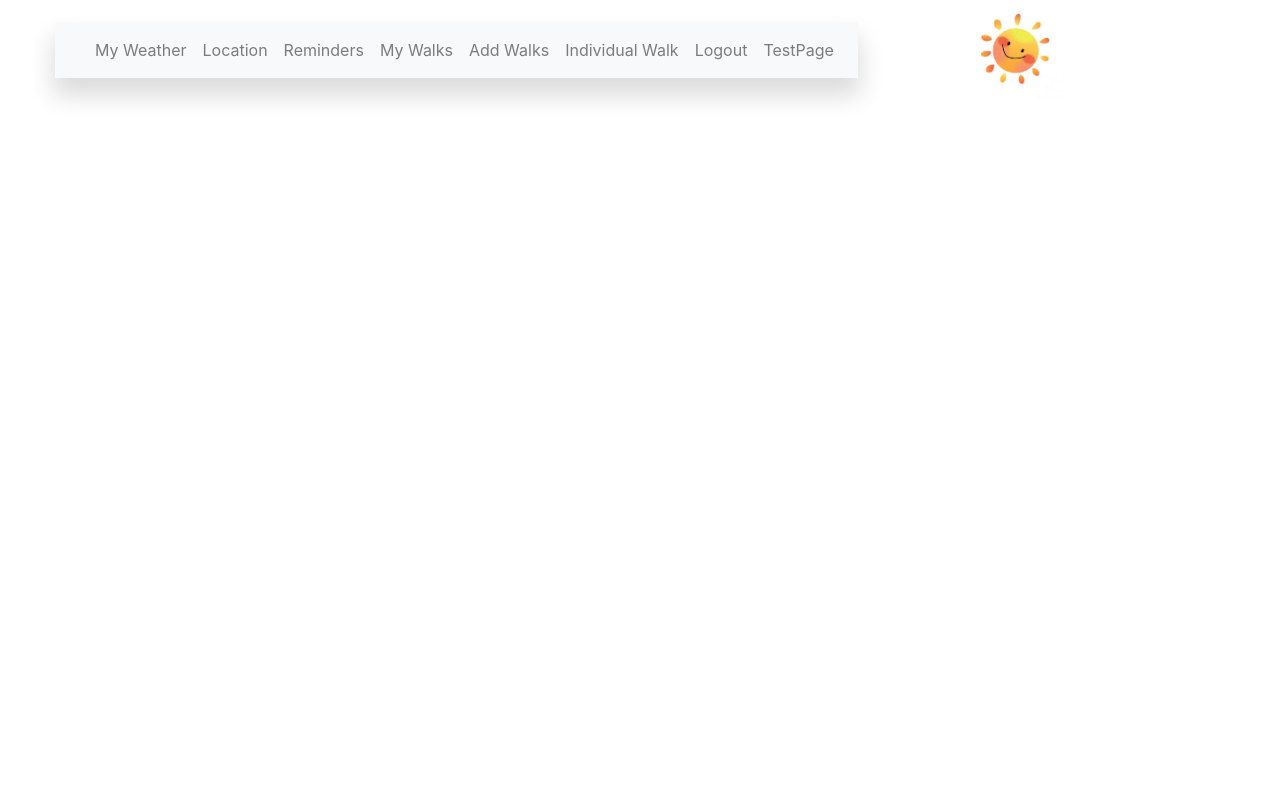
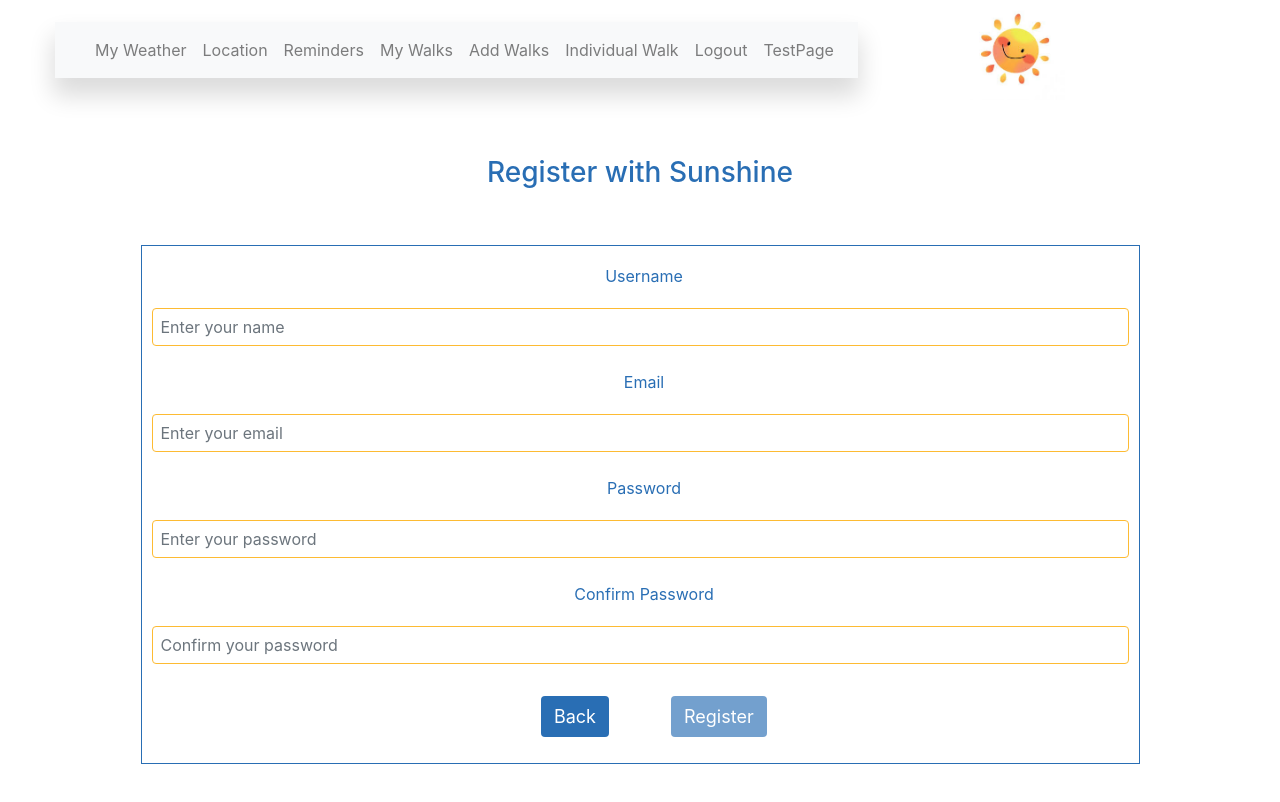
Before and after one commit to TR-SUNSHINE/Frontend, a React (Create React App) app: page /RachelRegisterPage in a window 1280 px wide. Shown: the top 802 px of the page. Built offline with nearby package versions, Linux system fonts and the light colour scheme; no server answers; what google-maps-react would draw is missing.

Commit message:
FEAT: trying out new code on separate test page to solve error handling issue on form

```diff
--- a/src/components/RachelRegisterPage/RachelRegisterPage.js
+++ b/src/components/RachelRegisterPage/RachelRegisterPage.js
@@ -4,115 +4,87 @@ import Row from "react-bootstrap/Row";
 import Col from "react-bootstrap/Col";
 import { Link } from "react-router-dom";
 import "../../index.css";
-import "./RegisterPage.css";
+import "../RegisterPage/RegisterPage.css";
 import { Form } from "react-bootstrap";
 
-const RegisterPage = () => {
+const RachelRegisterPage = () => {
 
-    const [userName, setUserName] = useState("");
-    const [email, setEmail] = useState("");
-    const [password, setPassword] = useState("");
-    const [confirmPassword, setConfirmPassword] = useState("");
-
-    const [details, setDetails] = useState([]);
-
-    const [disabled, setDisabled] = useState(true);
-
-    const [errors, setErrors] = useState({
-        userName: "",
-        email: "",
-        password: "",
-        confirmPassword: ""
-    });
+    const [details, setDetails] = useState({ userName: "", userNameError: "", email: "", emailError: "", password: "", passwordError: "", confirmPassword: "", confirmPasswordError: "" });
 
 
-    const handleChangeUserName = event => {
-        setUserName(event.target.value);
-        let errorsCopy = { ...errors };
-        errorsCopy.userName = "";
-        setErrors(errorsCopy);
+    const handleChange = (event) => {
+
+        const copyDetails = { ...details };
+
+        if (event.target.name === "userName") {
+
+            copyDetails.userNameError = "";
+            copyDetails.userName = event.target.value;
+
+            setDetails(copyDetails);
+
+        } else if (event.target.name === "email") {
+
+            copyDetails.emailError = "";
+            copyDetails.email = event.target.value;
+
+            setDetails(copyDetails);
+
+        } else if (event.target.name === "password") {
+
+            copyDetails.passwordError = "";
+            copyDetails.password = event.target.value;
+            setDetails(copyDetails);
+
+        } else {
+            copyDetails.confirmPasswordError = "";
+            copyDetails.confirmPassword = event.target.value;
+            setDetails(copyDetails);
+        }
+
     };
 
-    const handleChangeEmail = event => {
-        setEmail(event.target.value);
-        let errorsCopy = { ...errors };
-        errorsCopy.email = "";
-        setErrors(errorsCopy);
-    };
-
-    const handleChangePassword = event => {
-        setPassword(event.target.value);
-        let errorsCopy = { ...errors };
-        errorsCopy.password = "";
-        setErrors(errorsCopy);
-    };
-
-    const handleChangeConfirmPassword = event => {
-        setConfirmPassword(event.target.value);
-        let errorsCopy = { ...errors };
-        errorsCopy.confirmPassword = "";
-        setErrors(errorsCopy);
-    };
-
-
-
     const handleSubmit = event => {
-        console.log("handleSubmit", userName, email, password, confirmPassword);
+        console.log("handleSubmit", details);
 
         event.preventDefault();
-        if (!userName) {
-            let errorsCopy = { ...errors };
-            errorsCopy.userName = "Username required";
-            console.log(errorsCopy);
-            setErrors(errorsCopy);
-        }
-        if (!email) {
-            let errorsCopy = { ...errors };
-            errorsCopy.email = "Email required";
-            console.log(errorsCopy);
-            setErrors(errorsCopy);
-        }
-        else if (!/\S+@\S+\.\S+/.test(email)) {
-            let errorsCopy = { ...errors };
-            errorsCopy.email = "Email address is invalid";
-            console.log(errorsCopy);
-            setErrors(errorsCopy);
+
+        const copyDetails = { ...details };
+
+        if (!/\S+@\S+\.\S+/.test(details.email)) {
+            copyDetails.emailError = "invalid email format";
         }
 
-        if (password.length < 6) {
-            let errorsCopy = { ...errors };
-            errorsCopy.password = "Password needs to be 6 characters or more";
-            console.log(errorsCopy);
-            setErrors(errorsCopy);
-        }
-        if (confirmPassword !== password) {
-            let errorsCopy = { ...errors };
-            errorsCopy.confirmPassword = "Passwords do not match";
-            console.log(errorsCopy);
-            setErrors(errorsCopy);
+        if (details.password.length < 6) {
+            copyDetails.passwordError = "Password needs to be 6 characters or more";
         }
 
-        // collect details to send to database
-        const detailsToSend = { userName: userName, email: email, password: password, confirmPassword: confirmPassword };
+        if (details.confirmPassword !== details.password) {
+            copyDetails.confirmPasswordError = "Passwords do not match";
+        } else if (details.confirmPassword === details.password) {
+            copyDetails.confirmPasswordError = "";
+        }
 
-        if (!details.userName || !details.email || !details.password || !details.confirmPassword) {
+        if (copyDetails.emailError || copyDetails.passwordError || copyDetails.confirmPasswordError) {
 
+            setDetails(copyDetails);
 
         } else {
 
-            setDetails(detailsToSend);
+            // clear the values from states & inputs
+            // this there is a better way to do this  -with a for in loop but can be refactored for this.
+            copyDetails.userName = "";
+            copyDetails.email = "";
+            copyDetails.password = "";
+            copyDetails.confirmPassword = "";
+
+            setDetails(copyDetails);
+            console.log("get details & send off to the backend.");
         }
-
-
-
-
-        setUserName("");
-        setEmail("");
-        setPassword("");
-        setConfirmPassword("");
 
     };
 
+    console.log(details);
     return (
         <Row>
             <Col>
@@ -120,8 +92,6 @@ const RegisterPage = () => {
                 <h3 className="heading heading--main">Register with Sunshine</h3>
 
                 <Form className="form-register" onSubmit={handleSubmit}>
-
-                    {/* <FormInput labelInput="Name" typeInput="small" nameInput="userName" placeHolderInput="Enter your name" /> */}
 
                     <Form.Group className="form-row">
                         <Col sm={12}>
@@ -131,19 +101,14 @@ const RegisterPage = () => {
                             <Form.Control
                                 type="small"
                                 name="userName"
-                                value={userName}
-                                onChange={event => handleChangeUserName(event)}
-                                // onChange={(event) => setUserName(event.target.value)}
+                                value={details.userName}
+                                onChange={handleChange}
                                 placeholder="Enter your name" />
                         </Col>
                         <div className="form-error">
-                            {errors.userName && <p>{errors.userName} </p>}
+                            {details.userNameError && <p>{details.userNameError} </p>}
                         </div>
                     </Form.Group>
-
-
-
-                    {/* <FormInput labelInput="Firstname" typeInput="small" nameInput="userFirstName" placeHolderInput="Enter your first name" /> */}
 
                     <Form.Group className="form-row">
                         <Col sm={12}>
@@ -152,13 +117,13 @@ const RegisterPage = () => {
                         <Col sm={12}>
                             <Form.Control
                                 type="small"
-                                name="userEmail"
-                                value={email}
-                                onChange={event => handleChangeEmail(event)}
+                                name="email"
+                                value={details.email}
+                                onChange={handleChange}
                                 placeholder="Enter your email" />
                         </Col>
                         <div className="form-error">
-                            {errors.email && <p>{errors.email} </p>}
+                            {details.emailError && <p>{details.emailError} </p>}
                         </div>
 
                     </Form.Group>
@@ -170,13 +135,13 @@ const RegisterPage = () => {
                         <Col sm={12}>
                             <Form.Control
                                 type="password"
-                                name="userPassword"
-                                value={password}
-                                onChange={event => handleChangePassword(event)}
+                                name="password"
+                                value={details.password}
+                                onChange={handleChange}
                                 placeholder="Enter your password" />
                         </Col>
                         <div className="form-error">
-                            {errors.password && <p>{errors.password} </p>}
+                            {details.passwordError && <p>{details.passwordError} </p>}
                         </div>
 
                     </Form.Group>
@@ -188,13 +153,13 @@ const RegisterPage = () => {
                         <Col sm={12}>
                             <Form.Control
                                 type="password"
-                                name="userConfirmPassword"
-                                value={confirmPassword}
-                                onChange={event => handleChangeConfirmPassword(event)}
+                                name="confirmPassword"
+                                value={details.confirmPassword}
+                                onChange={handleChange}
                                 placeholder="Confirm your password" />
                         </Col>
                         <div className="form-error">
-                            {errors.confirmPassword && <p>{errors.confirmPassword} </p>}
+                            {details.confirmPasswordError && <p>{details.confirmPasswordError} </p>}
                         </div>
 
                     </Form.Group>
@@ -207,7 +172,7 @@ const RegisterPage = () => {
 
                         <Col xs={12} sm={12} md={6}>
                             <div className="button__container button__container--right" >
-                                <Button disabled={disabled} variant="accessible" type="submit" >
+                                <Button disabled={details.userName && details.email && details.password && details.confirmPassword ? false : true} variant="accessible" type="submit" >
                                     Register
                                 </Button>
                             </div>
@@ -222,4 +187,4 @@ const RegisterPage = () => {
     );
 };
 
-export default RegisterPage;
+export default RachelRegisterPage;
--- a/src/components/Routes/Routes.js
+++ b/src/components/Routes/Routes.js
@@ -7,6 +7,7 @@ import TestPage from "../TestPage/TestPage";
 import NotFoundPage from "../NotFoundPage/NotFoundPage";
 import RegisterPage from "../RegisterPage/RegisterPage";
 import LoginPage from "../LoginPage/LoginPage";
+import RachelRegisterPage from "../RachelRegisterPage/RachelRegisterPage";
 
 const Routes = () => {
     return (
@@ -24,6 +25,7 @@ const Routes = () => {
                     <Route exact path="/NotFoundPage" component={NotFoundPage} />
                     <Route exact path="/RegisterPage" component={RegisterPage} />
                     <Route exact path="/LoginPage" component={LoginPage} />
+                    <Route exact path="/RachelRegisterPage" component={RachelRegisterPage} />
 
                 </Switch>
             </BrowserRouter>
```
